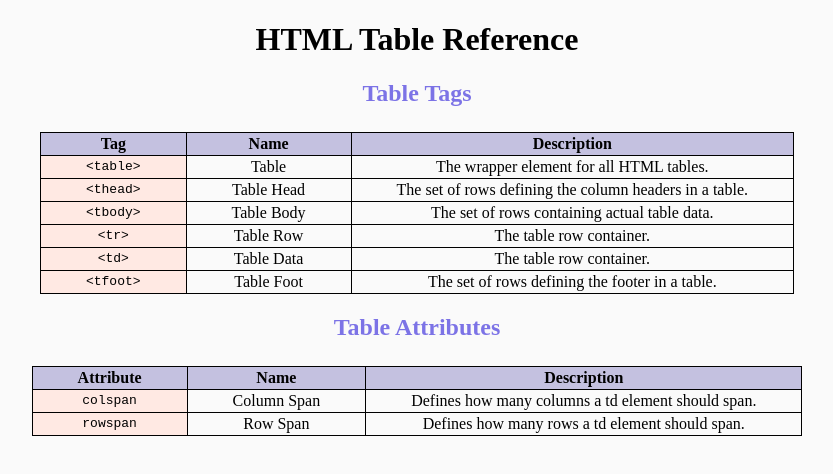
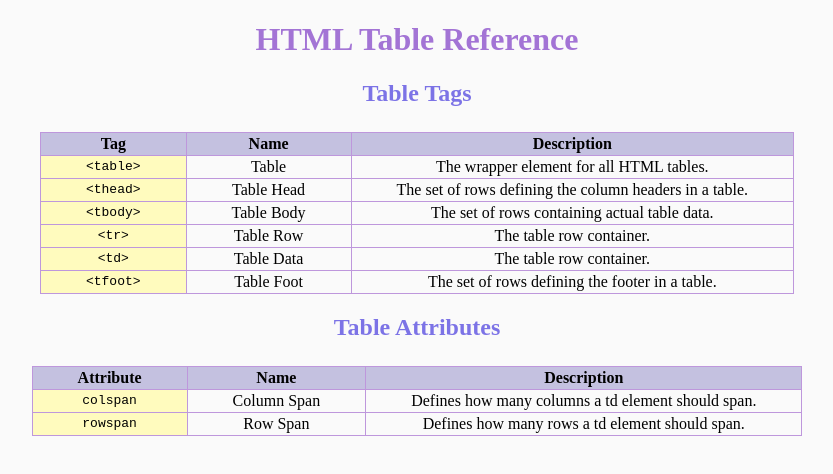
Before and after one commit to kjartano47/CC-3-Cheat-Sheet, a plain HTML site: page index.html in a window 1280 px wide. Shown: the whole page, without its empty margins (223-1056 px from the left). Drawn offline with Linux system fonts and the light colour scheme.

Commit message:
Update main.css

```diff
--- a/resources/css/main.css
+++ b/resources/css/main.css
@@ -3,9 +3,9 @@ body{
     background-color: #fafafa;
 }
 table, th, td {
-    border: 1px solid black;
+    border: 1px solid #be97dc;
     border-collapse: collapse;
-    background-color: #fafafa; ;
+    background-color: #fafafa;
     padding: 2px 45px 2px;
 
   }
@@ -19,9 +19,13 @@ th{
     background-color:  #c4c1e0;
 }
 .code{
-    background-color: #ffe9e3;
+    background-color: #fffbbe;
     font-family: monospace;
 }
+h1{
+color:#a374d5;
+}
+
 h2{
     color: #7c73e6;
 }
```
